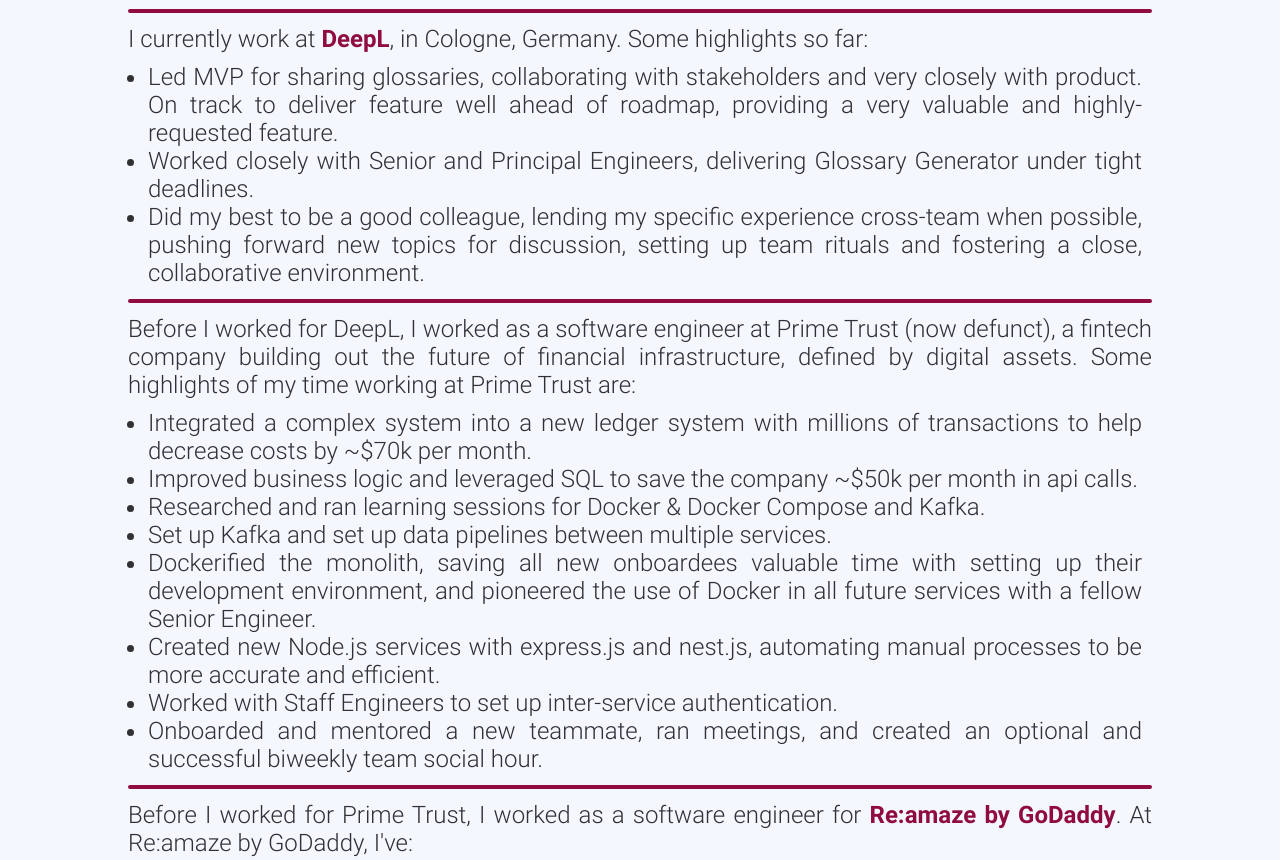
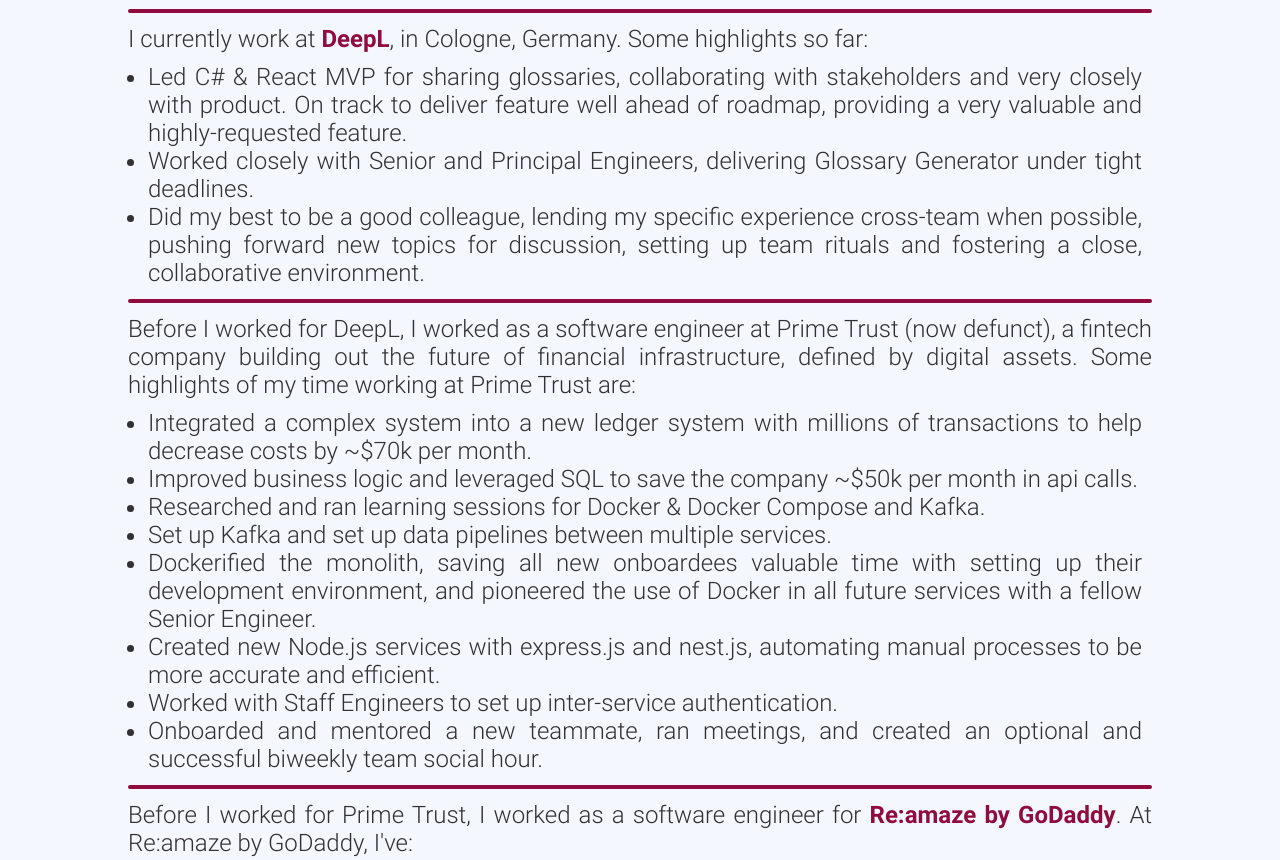
Before and after one commit to johnisom/johnisom.github.io, a plain HTML site: page index.html in a window 1280 px wide. Shown: the part 1301-2161 px from the top of the page. Drawn offline with Linux system fonts and the light colour scheme.

Commit message:
small update

```diff
--- a/index.html
+++ b/index.html
@@ -65,7 +65,7 @@
           I currently work at <a href="https://deepl.com/">DeepL</a>, in Cologne, Germany.
           Some highlights so far:
           <ul>
-            <li>Led MVP for sharing glossaries, collaborating with stakeholders and very closely with product. On track to deliver feature well ahead of roadmap, providing a very valuable and highly-requested feature.</li>
+            <li>Led C# &amp; React MVP for sharing glossaries, collaborating with stakeholders and very closely with product. On track to deliver feature well ahead of roadmap, providing a very valuable and highly-requested feature.</li>
             <li>Worked closely with Senior and Principal Engineers, delivering Glossary Generator under tight deadlines.</li>
             <li>Did my best to be a good colleague, lending my specific experience cross-team when possible, pushing forward new topics for discussion, setting up team rituals and fostering a close, collaborative environment.          </ul></li>
         </p>
```
